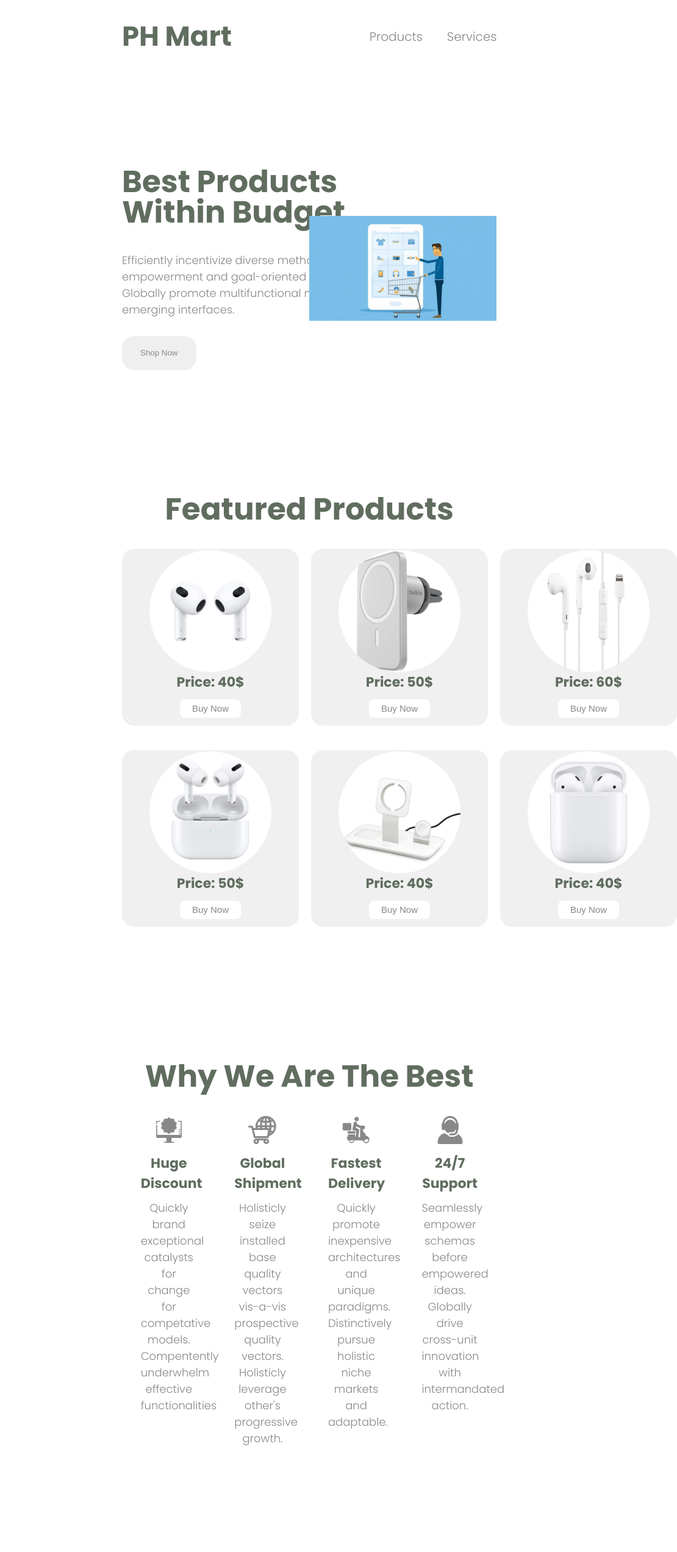
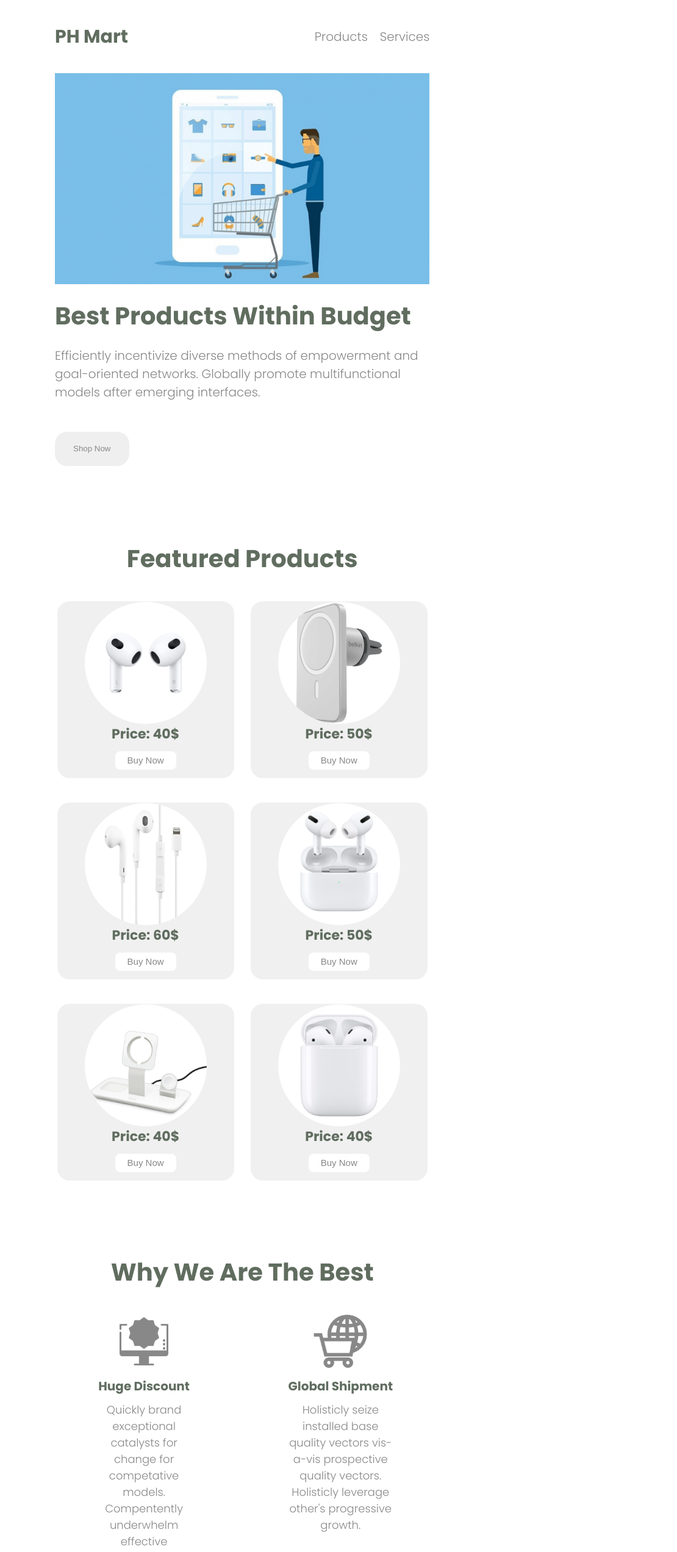
Before and after one commit to Mahbub049/Ph-Mart, a plain HTML site: page index.html in a window 768 px wide. Shown: the top 2545 px of the page at 61% size, 1110 px wide, since content can reach past the window. Drawn offline with Linux system fonts and the light colour scheme.

Commit message:
tablet and laptop version added

```diff
--- a/style.css
+++ b/style.css
@@ -232,7 +232,7 @@ footer{
     header, .hero-section, .products-section, .best{
         padding: 0 5rem;
     }
-    .website-name h1{
+    header nav .website-name h1{
         font-size: 2rem;
     }
     .website-items ul li a{
@@ -297,3 +297,97 @@ footer{
         margin-left: 10rem;
     }
 }
+
+/* Tablet Devices */
+@media screen and (min-width: 577px) and (max-width: 900px) {
+    header, .hero-section, .products-section, .best{
+        padding: 0 9rem;
+    }
+    .hero-section, .products-section{
+        margin-bottom: 10rem;
+    }
+    header nav .website-name h1{
+        font-size: 3rem;
+    }
+    .website-items ul li a{
+        margin-left: 2rem;
+        font-size: 2rem;
+    }
+    .hero-section{
+        flex-direction: column-reverse;
+    }
+    .hero-img, .hero-section .hero-content{
+        width: 100%;
+    }
+    .hero-section .hero-content h1{
+        font-size: 4rem;
+        width: 100%;
+        line-height: 6rem;
+        margin-bottom: 2rem;
+    }
+    .hero-section .hero-content p{
+        font-size: 2rem;
+        width: 100%;
+        margin-bottom: 5rem;
+    }
+    .hero-section .hero-img {
+        width: 100%;
+    }
+    .hero-section .hero-img img {
+        width: 100%;
+    }
+    .hero-section .hero-content {
+        height: 40vh;
+    }
+
+    /* Features Section */
+    .products-section h1{
+        font-size: 4rem;
+        margin-bottom: 4rem;
+        line-height: 6rem;
+    }
+    .products-section .products{
+        grid-template-columns: repeat(2, 1fr);
+    }
+
+    /* Reasons */
+    .best h1{
+        font-size: 4rem;
+        line-height: 6rem;
+        margin-bottom: 4rem;
+    }
+
+    .reasons-container{
+        grid-template-columns: repeat(2, 1fr);
+        gap: 3rem;
+    }
+    .reasons h3{
+        font-size: 2rem;
+    }
+
+    /* Footer */
+    footer{
+        font-size: 1.5rem;
+        margin-left: 20rem;
+    }
+}
+
+ /* Tablet Devices */
+@media screen and (min-width: 901px) and (max-width: 1200px) {
+    header, .hero-section, .products-section, .best{
+        padding: 0 10rem;
+    }
+    header nav .website-name h1{
+        font-size: 3rem;
+    }
+    .hero-section .hero-content h1{
+        width: 35rem;
+        font-size: 4rem;
+    }
+    .hero-section .hero-content p{
+        width: 35rem;
+    }
+    .reasons h3{
+        font-size: 2rem;
+    }
+}
```
